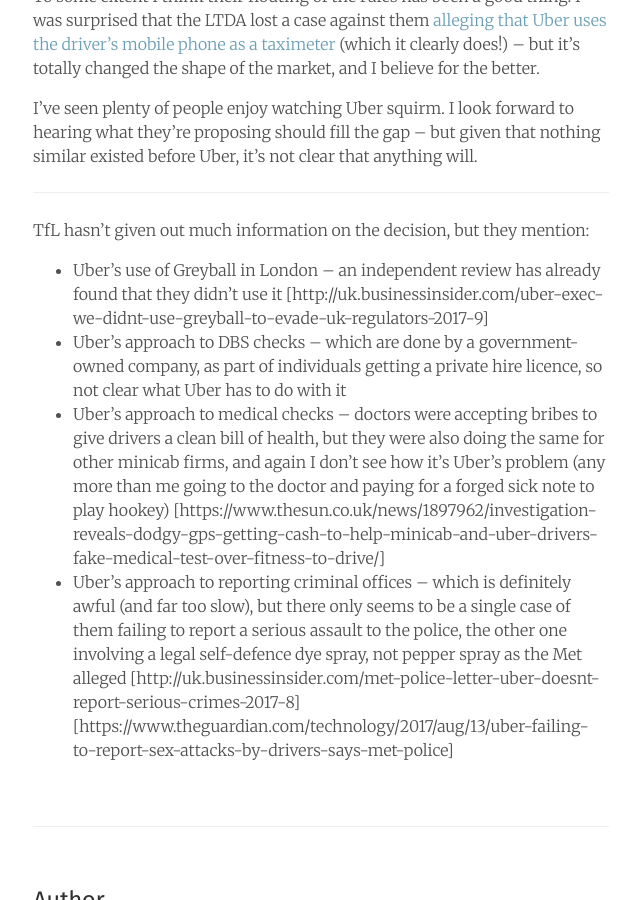
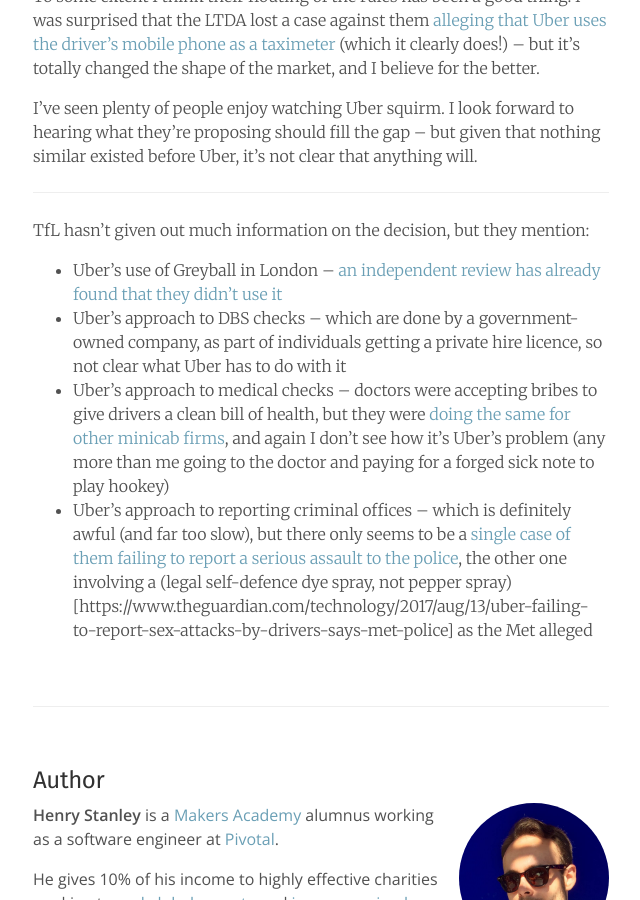
Before and after one commit to henryaj/blog-old, a Jekyll site: the page built from _posts/2017-09-23-londons-short-sighted-uber-ban.markdown, in a window 1280 px wide and 900 px high, scrolled down 554 px. Shown: the whole window, without its empty margins (319-959 px from the left). Built offline with Jekyll 4.4.1, drawn with Linux system fonts in a browser that asks for light colours; our own code applies the rules of GitHub Pages for plain Markdown files.

Commit message:
Improve link formatting in Uber post

```diff
--- a/_posts/2017-09-23-londons-short-sighted-uber-ban.markdown
+++ b/_posts/2017-09-23-londons-short-sighted-uber-ban.markdown
@@ -19,7 +19,7 @@
 
 TfL hasn't given out much information on the decision, but they mention:
 
-- Uber's use of Greyball in London – an independent review has already found that they didn't use it [http://uk.businessinsider.com/uber-exec-we-didnt-use-greyball-to-evade-uk-regulators-2017-9]
+- Uber's use of Greyball in London – [an independent review has already found that they didn't use it](http://uk.businessinsider.com/uber-exec-we-didnt-use-greyball-to-evade-uk-regulators-2017-9)
 - Uber's approach to DBS checks – which are done by a government-owned company, as part of individuals getting a private hire licence, so not clear what Uber has to do with it
-- Uber's approach to medical checks – doctors were accepting bribes to give drivers a clean bill of health, but they were also doing the same for other minicab firms, and again I don't see how it's Uber's problem (any more than me going to the doctor and paying for a forged sick note to play hookey) [https://www.thesun.co.uk/news/1897962/investigation-reveals-dodgy-gps-getting-cash-to-help-minicab-and-uber-drivers-fake-medical-test-over-fitness-to-drive/]
-- Uber's approach to reporting criminal offices – which is definitely awful (and far too slow), but there only seems to be a single case of them failing to report a serious assault to the police, the other one involving a legal self-defence dye spray, not pepper spray as the Met alleged [http://uk.businessinsider.com/met-police-letter-uber-doesnt-report-serious-crimes-2017-8] [https://www.theguardian.com/technology/2017/aug/13/uber-failing-to-report-sex-attacks-by-drivers-says-met-police]
+- Uber's approach to medical checks – doctors were accepting bribes to give drivers a clean bill of health, but they were [doing the same for other minicab firms](https://www.thesun.co.uk/news/1897962/investigation-reveals-dodgy-gps-getting-cash-to-help-minicab-and-uber-drivers-fake-medical-test-over-fitness-to-drive/), and again I don't see how it's Uber's problem (any more than me going to the doctor and paying for a forged sick note to play hookey)
+- Uber's approach to reporting criminal offices – which is definitely awful (and far too slow), but there only seems to be a [single case of them failing to report a serious assault to the police](http://uk.businessinsider.com/met-police-letter-uber-doesnt-report-serious-crimes-2017-8), the other one involving a (legal self-defence dye spray, not pepper spray)[https://www.theguardian.com/technology/2017/aug/13/uber-failing-to-report-sex-attacks-by-drivers-says-met-police] as the Met alleged
```
